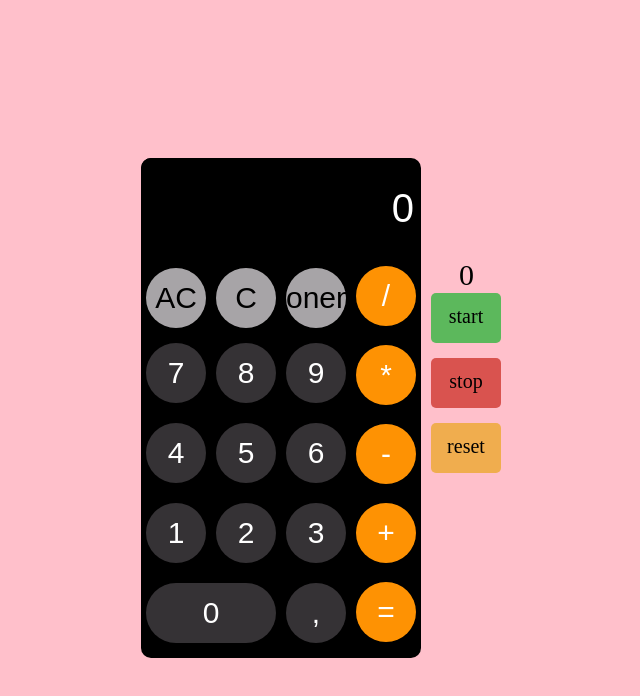
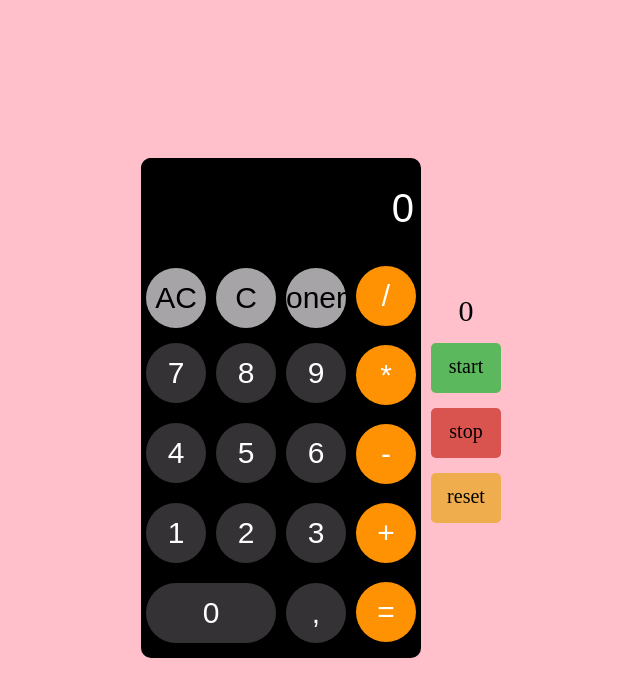
Before and after one commit to michelebyman/Project-Calculus, a plain HTML site: page index.html in a window 1280 px wide. Shown: the whole page, without its empty margins (319-959 px from the left). Drawn offline with nearby package versions, Linux system fonts and the light colour scheme.

Commit message:
centrerade tiden

```diff
--- a/master.css
+++ b/master.css
@@ -128,16 +128,12 @@ button {
   background-color: #000;
 }
 
-#timerTime {
-  margin-left: 2.8rem;
-}
-
-
 
 .timeWrapper {
-  height: 30rem;
   display: flex;
   flex-direction: column;
+  align-items: center;
+  justify-content: center;
   margin-left: 1rem;
 }
 
@@ -180,6 +176,4 @@ background-color: #5cb85c;
 
 #timerTime {
   font-size: 3rem;
-  width: 2rem;
-  height: 2rem;
 }
```
